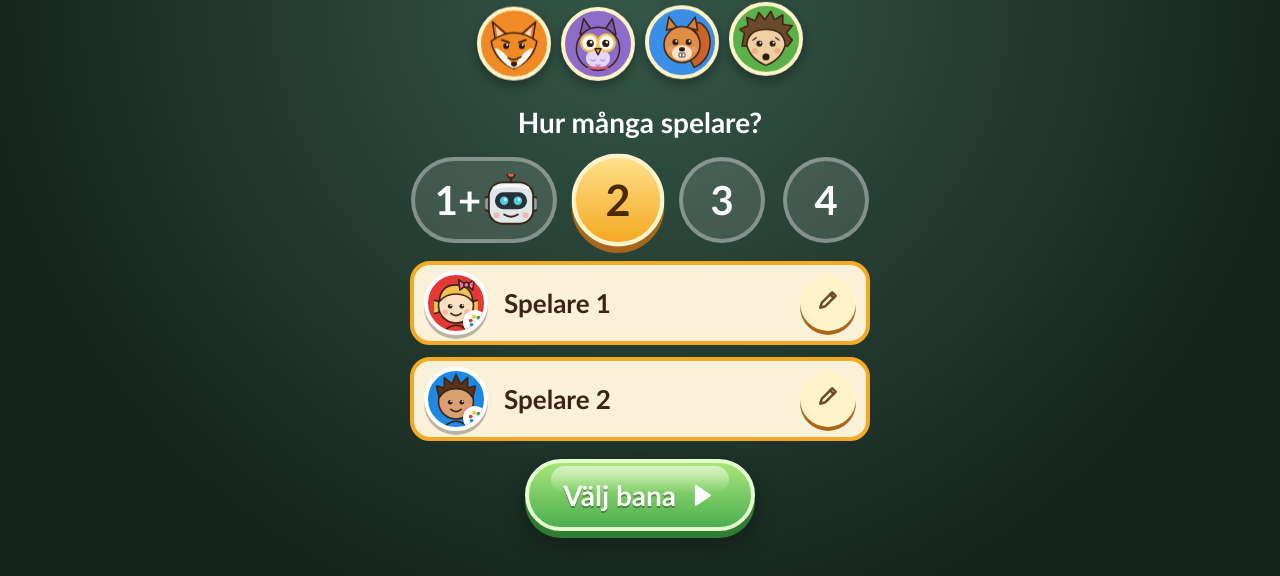
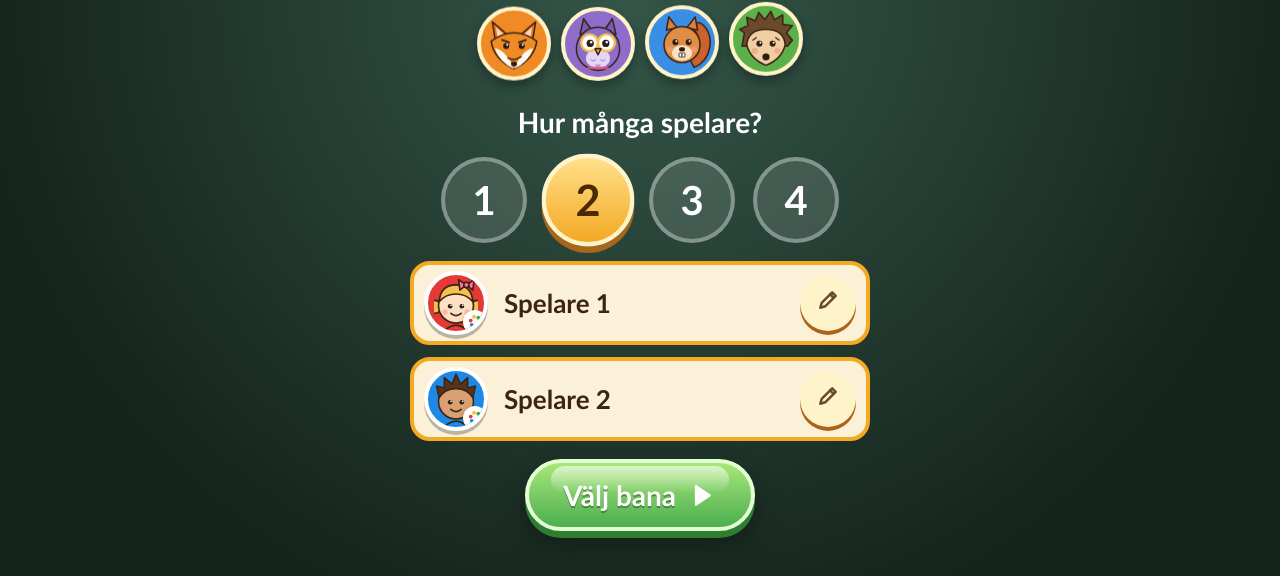
Before and after one commit to Zekath85/blabarsjakten, a website with bundled scripts: page www/games/blabarsjakten/index.html in a window 1280 px wide. Shown: the part 208-784 px from the top of the page. Built offline with nearby package versions, Linux system fonts and the light colour scheme.

Commit message:
Spelarval: knappen för en spelare visar bara 1 (ingen robot eller plus)
Co-Authored-By: Claude Opus 5.5 <noreply@anthropic.com>

```diff
--- a/www/games/blabarsjakten/game.css
+++ b/www/games/blabarsjakten/game.css
@@ -14,8 +14,8 @@
 
 .counts { display: flex; gap: 18px; }
 .count { width: 86px; height: 86px; border-radius: 50%; font-size: 40px; font-weight: 900; background: rgba(255,255,255,.12); border: 4px solid rgba(255,255,255,.35); }
-.count.bot { width: auto; padding: 0 16px 0 20px; border-radius: 999px; display: inline-flex; align-items: center; gap: 4px; }
-.count.bot svg { width: 52px; height: 52px; }
+
+
 .count.on { background: linear-gradient(#ffe08a, #f4a923); color: #4a2a00; border-color: #fff4c9; box-shadow: 0 6px 0 var(--gold-dark); transform: scale(1.08); }
 
 .names { display: flex; flex-direction: column; gap: 12px; width: min(460px, 100%); }
--- a/www/games/blabarsjakten/game.js
+++ b/www/games/blabarsjakten/game.js
@@ -54,7 +54,7 @@ $('#figures').innerHTML = Object.entries(FIGURES).map(([k, f]) => `<span style="
 
 function renderSetup() {
   $('#counts').innerHTML =
-    `<button class="count bot ${bot ? 'on' : ''}" data-n="bot" aria-label="En spelare mot datorn">1+${robot('#1e88e5', true)}</button>` +
+    `<button class="count bot ${bot ? 'on' : ''}" data-n="bot" aria-label="En spelare mot datorn">1</button>` +
     [2, 3, 4].map(n => `<button class="count ${!bot && n === count ? 'on' : ''}" data-n="${n}">${n}</button>`).join('');
   $('#names').innerHTML = lineup().map((p, i) => {
     const id = p.bot ? 'bot' : i;
```
